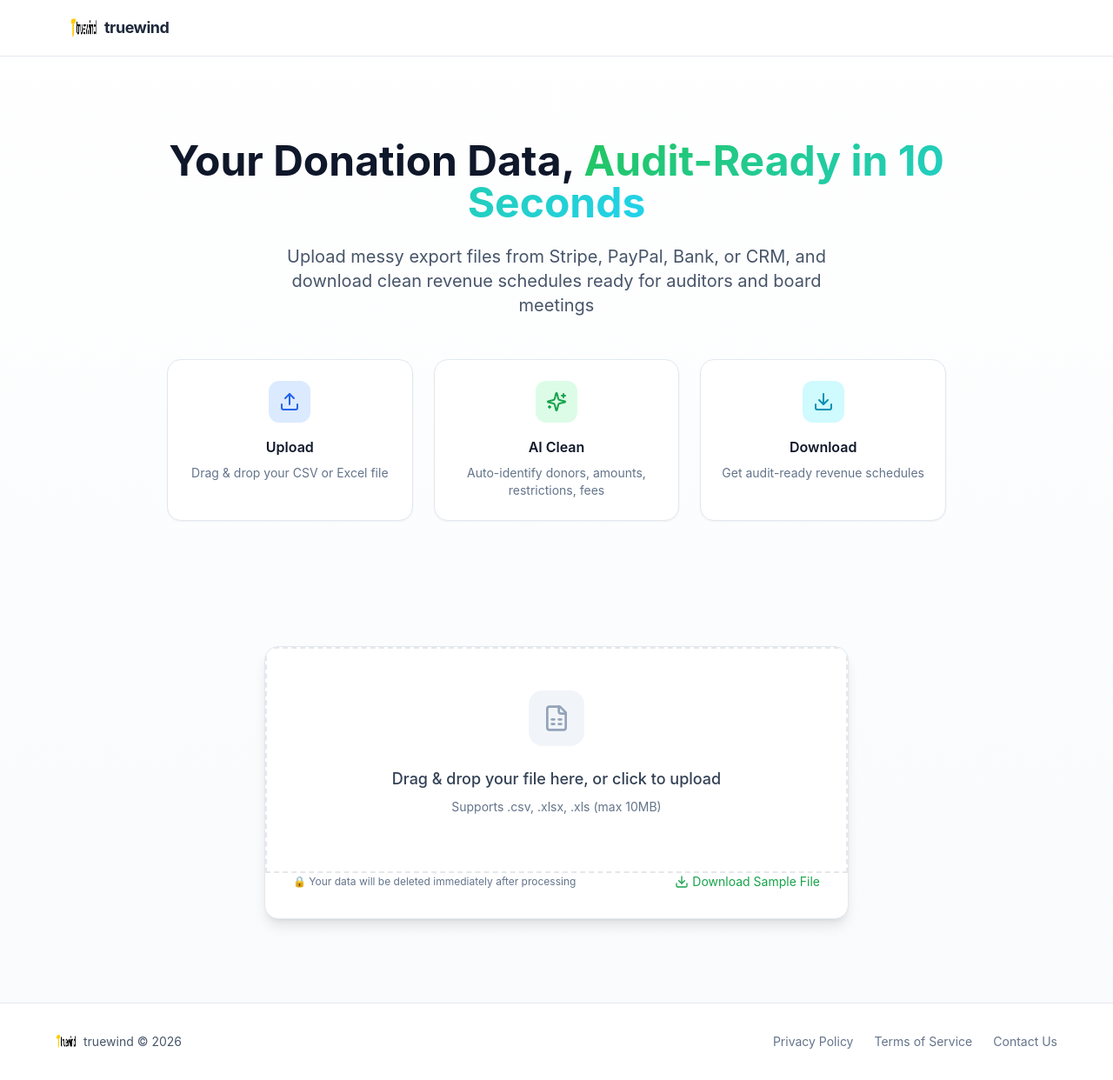
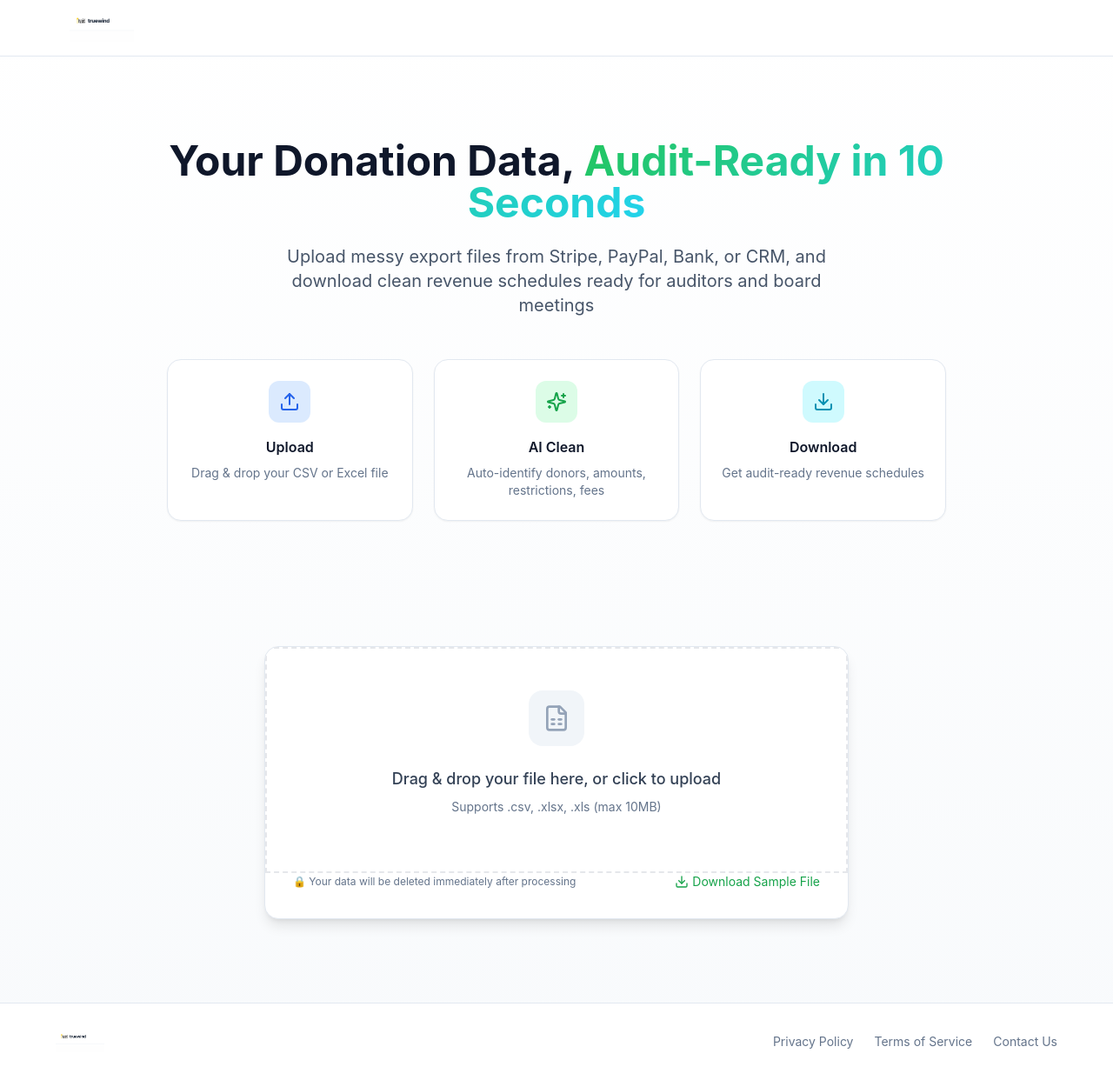
Before and after one commit to lyancynthia/truewind-revenue-cleaner, a Next.js app: page / in a window 1280 px wide. Shown: the whole page at 87% size. Built offline with nearby package versions, Linux system fonts and the light colour scheme.

Commit message:
Replace entire logo with new logo image
- Remove "truewind" text, use only logo image
- Use h-8 for header, h-6 for footer with w-auto to maintain aspect ratio

```diff
--- a/app/page.tsx
+++ b/app/page.tsx
@@ -284,8 +284,7 @@ export default function Home() {
       <header className="border-b border-slate-200 bg-white/80 backdrop-blur-sm sticky top-0 z-50">
         <div className="max-w-6xl mx-auto px-4 py-4 flex items-center justify-between">
           <div className="flex items-center gap-2">
-            <img src="/logo.png" alt="Truewind" className="w-8 h-8" style={{ borderRadius: '6px' }} />
-            <span className="text-lg font-bold text-slate-800" style={{ letterSpacing: '-0.5px' }}>truewind</span>
+            <img src="/logo.png" alt="Truewind" className="h-8 w-auto" />
           </div>
         </div>
       </header>
@@ -711,8 +710,7 @@ export default function Home() {
       <footer className="border-t border-slate-200 bg-white py-8 px-4">
         <div className="max-w-6xl mx-auto flex flex-col md:flex-row items-center justify-between gap-4">
           <div className="flex items-center gap-2">
-            <img src="/logo.png" alt="Truewind" className="w-6 h-6" style={{ borderRadius: '4px' }} />
-            <span className="text-sm text-slate-600">truewind © 2026</span>
+            <img src="/logo.png" alt="Truewind" className="h-6 w-auto" />
           </div>
           <div className="flex items-center gap-6 text-sm text-slate-500">
             <a href="#" className="hover:text-slate-700">Privacy Policy</a>
```
Also changed, not shown: public/logo.png.
